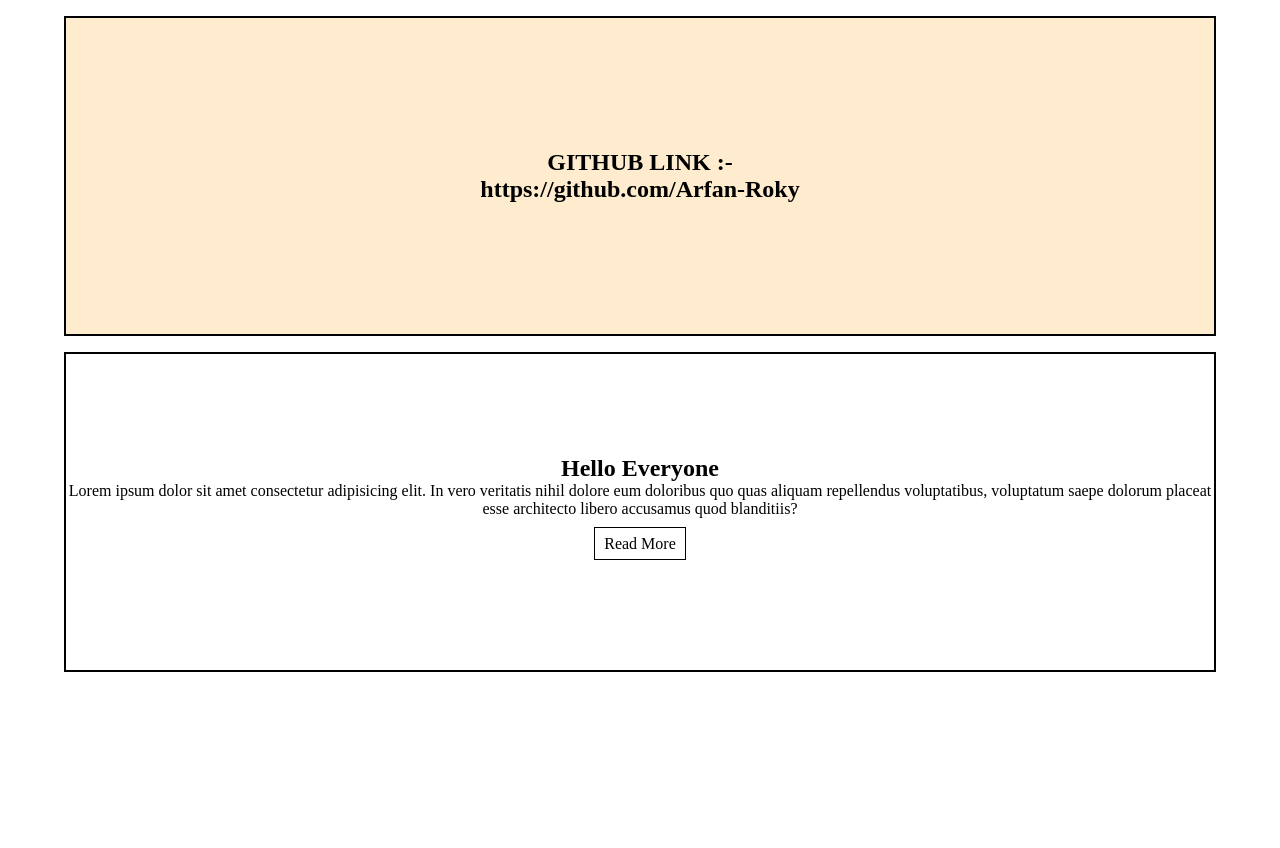
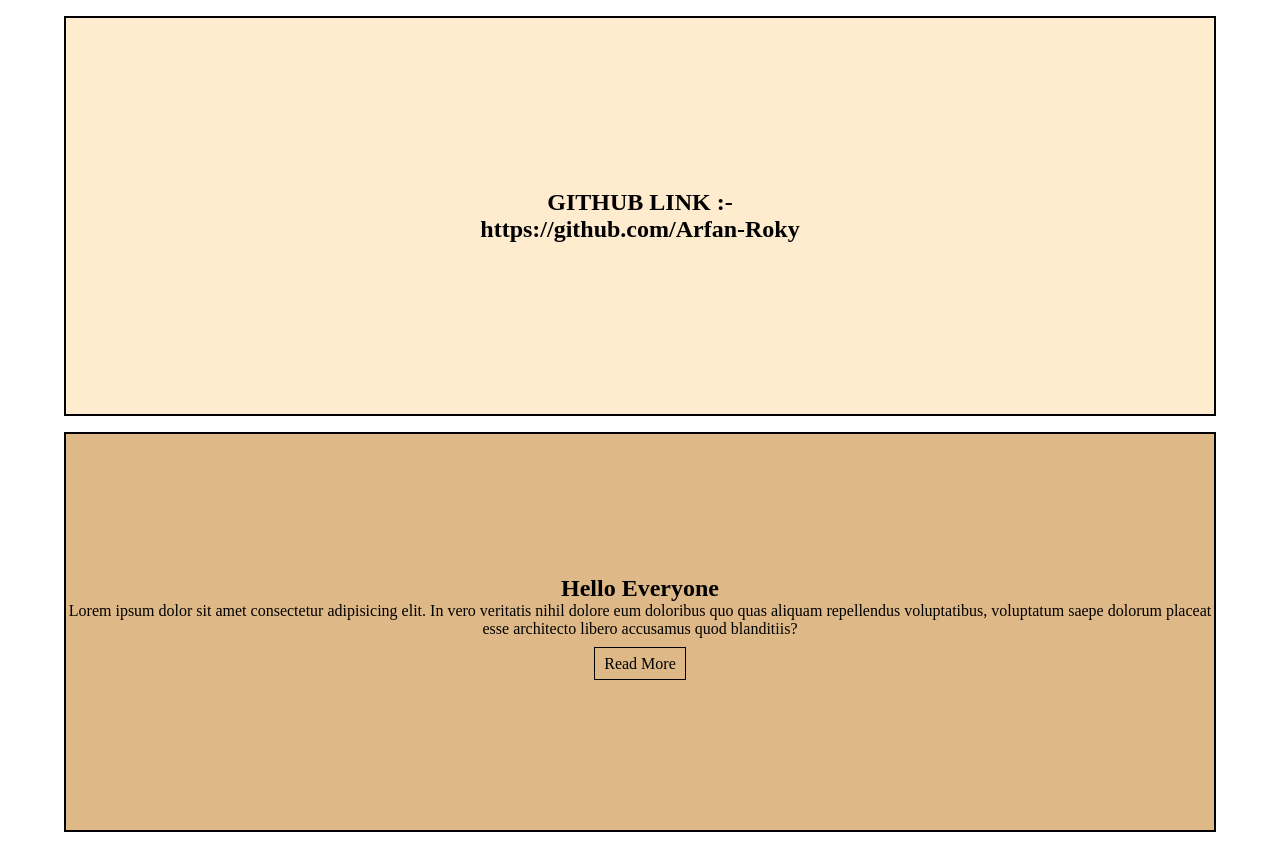
Before and after one commit to Arfan-Roky/main-div, a plain HTML site: page index.html in a window 1280 px wide. Before the commit the page ends 800 px from the top, so only its background shows below. Drawn offline with Linux system fonts and the light colour scheme.

Commit message:
fix h and second section bg color aded

```diff
--- a/index.html
+++ b/index.html
@@ -11,14 +11,14 @@
     <link rel="stylesheet" href="style.css">
 </head>
 <body>
-    <section class="center__div div--box">
+    <section class="center__div first--box">
        <div class="div__content">
         <h1>GITHUB LINK :-</h1>
         <h1>https://github.com/Arfan-Roky</h1>
        </div>
     </section>
 
-    <section class="center__div">
+    <section class="center__div second--box">
         <div class="div__content">
             <h1>Hello Everyone</h1>
             <p>Lorem ipsum dolor sit amet consectetur adipisicing elit. In vero veritatis nihil dolore eum doloribus quo quas aliquam repellendus voluptatibus, voluptatum saepe dolorum placeat esse architecto libero accusamus quod blanditiis?</p>
--- a/style.css
+++ b/style.css
@@ -9,7 +9,7 @@
 .center__div{
     max-width: 90%;
     margin: 1rem auto;
-    height: 40vh;
+    height: 50vh;
     text-align: center;
     display: flex;
     justify-content: center;
@@ -27,6 +27,10 @@
 }
 
 /* Custom Css */
-.div--box{
+.first--box{
     background-color: blanchedalmond;
 }
+
+.second--box{
+    background-color: burlywood;
+}
```
